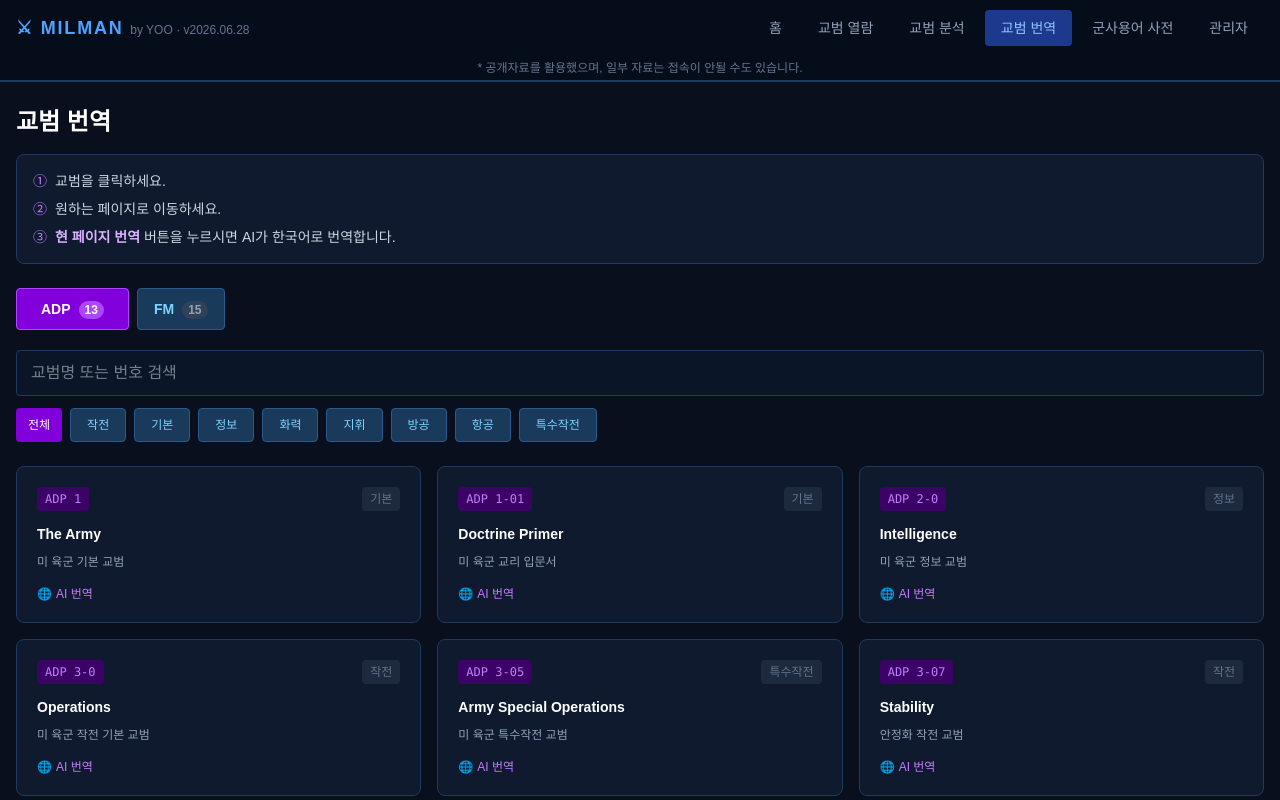
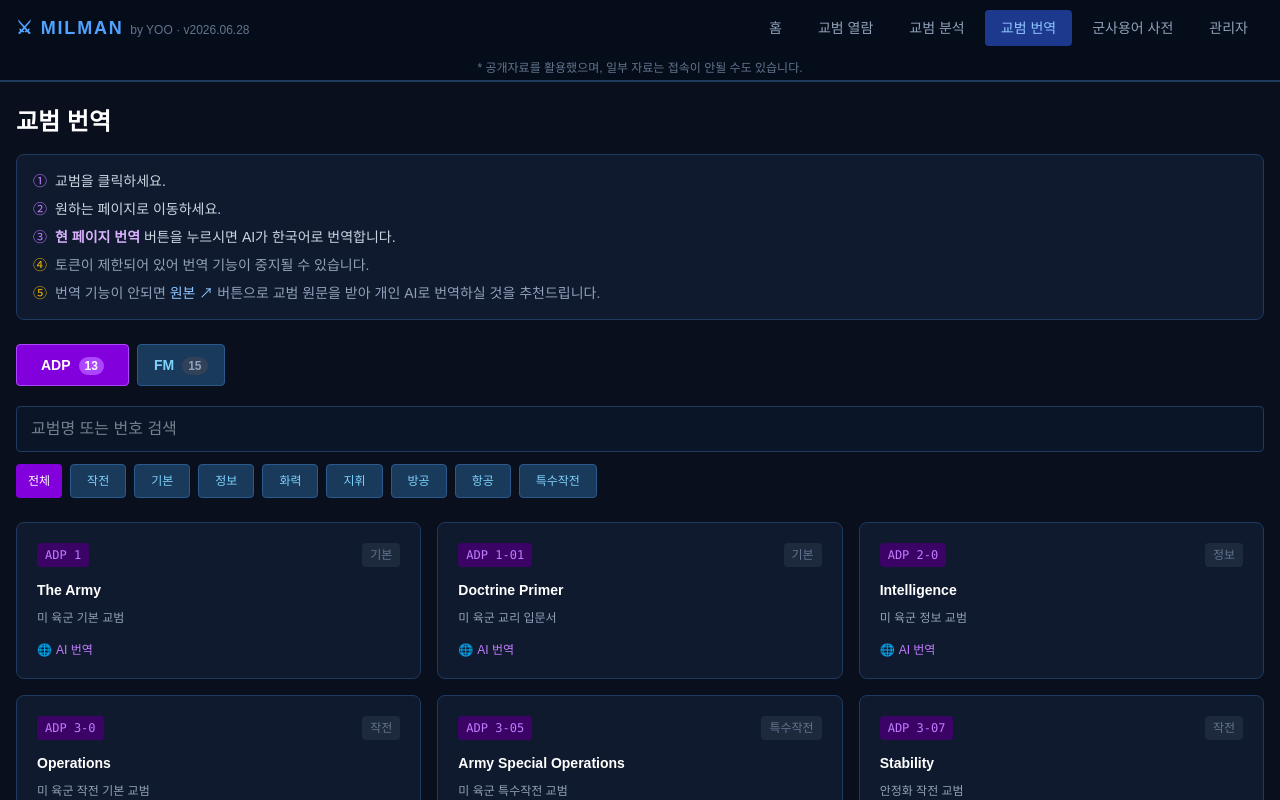
Before and after one commit to dev-genius/military-manual-app, a Next.js app: page /translate in a window 1280 px wide. Shown: the top 800 px of the page. Built offline with nearby package versions, Linux system fonts and the light colour scheme.

Commit message:
Add token limit warning to translate page instructions
Co-Authored-By: Claude Sonnet 4.6 <noreply@anthropic.com>

```diff
--- a/src/app/translate/page.tsx
+++ b/src/app/translate/page.tsx
@@ -40,6 +40,14 @@ export default function TranslatePage() {
           <div className="flex items-start gap-2 text-sm text-slate-300">
             <span className="text-purple-400 shrink-0">③</span>
             <span><span className="text-purple-300 font-semibold">현 페이지 번역</span> 버튼을 누르시면 AI가 한국어로 번역합니다.</span>
+          </div>
+          <div className="flex items-start gap-2 text-sm text-slate-400">
+            <span className="text-yellow-500 shrink-0">④</span>
+            <span>토큰이 제한되어 있어 번역 기능이 중지될 수 있습니다.</span>
+          </div>
+          <div className="flex items-start gap-2 text-sm text-slate-400">
+            <span className="text-yellow-500 shrink-0">⑤</span>
+            <span>번역 기능이 안되면 <span className="text-blue-300">원본 ↗</span> 버튼으로 교범 원문을 받아 개인 AI로 번역하실 것을 추천드립니다.</span>
           </div>
         </div>
       </div>
```
